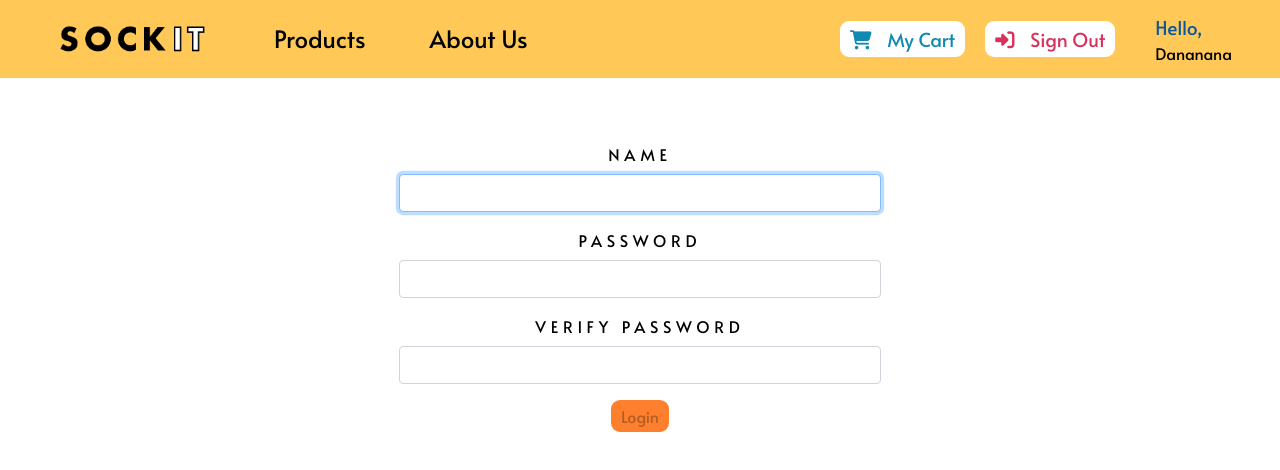
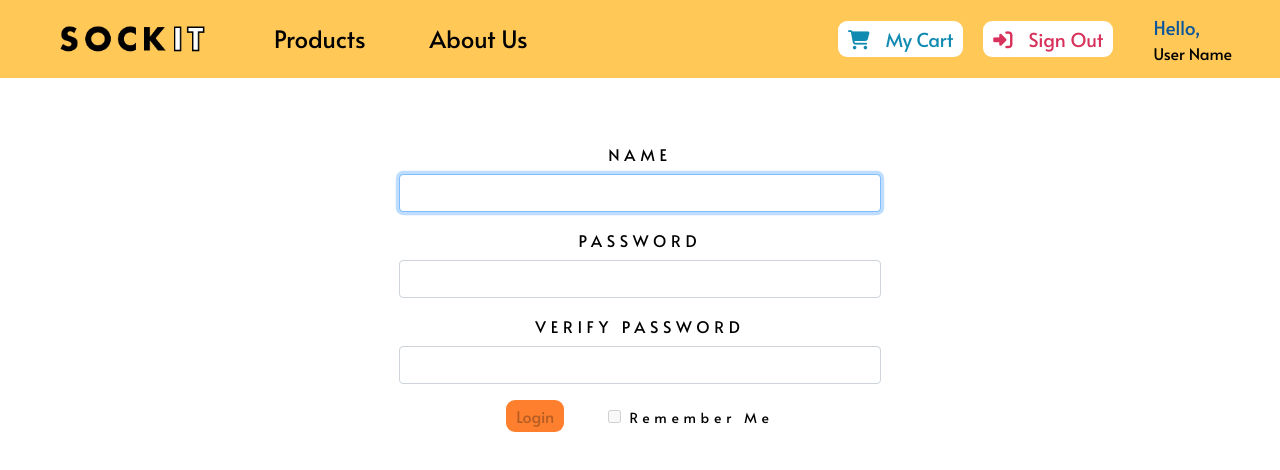
Before and after one commit to aylon11/webapps_final, a React (Create React App) app in the folder frontend/: page /register in a window 1280 px wide. Shown: the top 470 px of the page. Built offline with nearby package versions, Linux system fonts and the light colour scheme.

Commit message:
rememberMe buttton

```diff
--- a/frontend/src/components/Register.js
+++ b/frontend/src/components/Register.js
@@ -1,10 +1,11 @@
 import React, { useState, useContext } from "react";
-import { FormGroup, FormControl, ControlLabel } from "react-bootstrap";
+import { FormGroup, FormControl, ControlLabel, Form, Checkbox } from "react-bootstrap";
 import { ButtonContainer } from './Button';
 import AuthApi from "../AuthApi";
 import Cookies from "js-cookie";
 import { ProductConsumer, ProductContext } from '../context';
 
+var rememberMe = false;
 
 export default function Register() {
   const [name, setName] = useState("");
@@ -15,6 +16,11 @@ export default function Register() {
 
   const valueContext = React.useContext(ProductContext)
 
+
+  function clickedRememberMe(event) {
+    rememberMe = event.target.checked;
+    console.log(rememberMe);
+  }
   function validateForm() {
     return name.length > 0 && password.length > 0 && password2 === password;
   }
@@ -41,7 +47,7 @@ export default function Register() {
       return response.json();
       // console.log(data['name'])
       // valueContext.setName(data['name'])
-    }).then( function (data){
+    }).then(function (data) {
       valueContext.setName(data['name'])
       debugger
     })
@@ -81,7 +87,10 @@ export default function Register() {
             </FormGroup>
             <ButtonContainer style={{ background: "var(--mainOrange)" }} block bsSize="large" disabled={!validateForm()} type="submit">
               Login
-        </ButtonContainer>
+            </ButtonContainer>
+            <span>
+              <Checkbox onChange={clickedRememberMe} disabled={!validateForm()} style={{ textTransform: "capitalize", display: "inline-block", marginLeft: "44px", fontSize: "14px" }} type="checkbox" value="Remember Me" label="Remember Me" > Remember Me </Checkbox>
+            </span>
 
           </form>
         </div>
--- a/frontend/src/context.js
+++ b/frontend/src/context.js
@@ -13,7 +13,7 @@ class ProductProvider extends Component {
         cartSubTotal: 0,
         cartTax: 0,
         cartTotal: 0,
-        userName: "Dananana",
+        userName: "User Name",
         isNavBar: true,
     };
 
```
